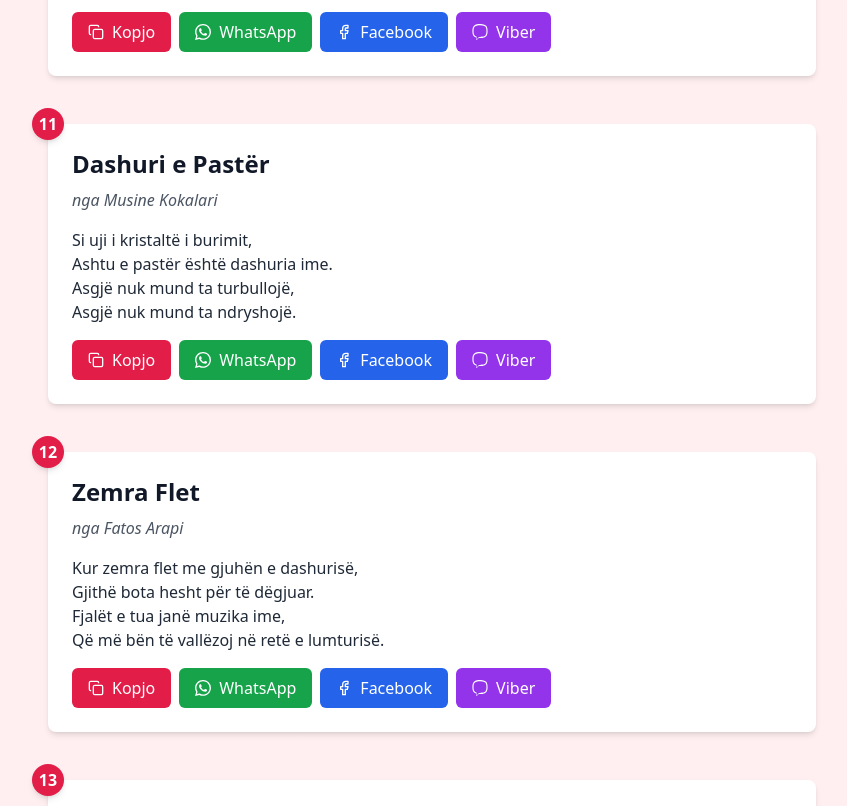
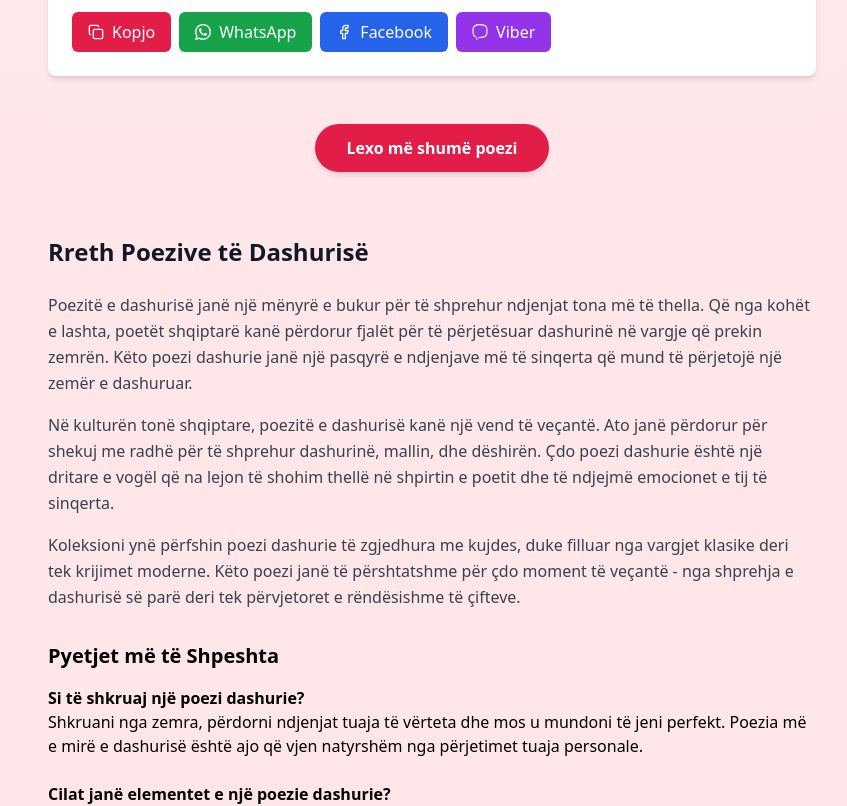
Before and after one commit to ilir93/zmktnt, a React (Vite) app: page / in a window 1280 px wide. Shown: the part 3460-4266 px from the top of the page, without its empty margins (208-1055 px from the left). Built offline with nearby package versions, Linux system fonts and the light colour scheme.

Commit message:
me shume poezi buttoni

```diff
--- a/src/App.tsx
+++ b/src/App.tsx
@@ -6,6 +6,7 @@ import { poems } from './data/poems';
 
 function App() {
   const [copiedIndex, setCopiedIndex] = useState<number | null>(null);
+  const [visiblePoems, setVisiblePoems] = useState(10);
 
   const copyToClipboard = (text: string, index: number) => {
     navigator.clipboard.writeText(text);
@@ -23,6 +24,13 @@ function App() {
     window.open(urls[platform], '_blank');
   };
 
+  const loadMorePoems = () => {
+    setVisiblePoems(prev => Math.min(prev + 10, poems.length));
+  };
+
+  const displayedPoems = poems.slice(0, visiblePoems);
+  const hasMorePoems = visiblePoems < poems.length;
+
   return (
     <div className="min-h-screen bg-gradient-to-b from-rose-50 to-rose-100">
       <Header />
@@ -35,7 +43,7 @@ function App() {
             Dashuria është ndjenja më e bukur që mund të përjetojë njeriu. Këto poezi dashurie janë përzgjedhur me kujdes për të shprehur ndjenjat më të thella të zemrës.
           </p>
           <div className="space-y-12">
-            {poems.map((poem, index) => (
+            {displayedPoems.map((poem, index) => (
               <PoemCard
                 key={index}
                 poem={poem}
@@ -46,6 +54,16 @@ function App() {
               />
             ))}
           </div>
+          {hasMorePoems && (
+            <div className="mt-12 text-center">
+              <button
+                onClick={loadMorePoems}
+                className="bg-rose-600 text-white px-8 py-3 rounded-full font-semibold hover:bg-rose-700 transition-colors shadow-md hover:shadow-lg"
+              >
+                Lexo më shumë poezi
+              </button>
+            </div>
+          )}
           <Footer />
         </div>
       </main>
```
